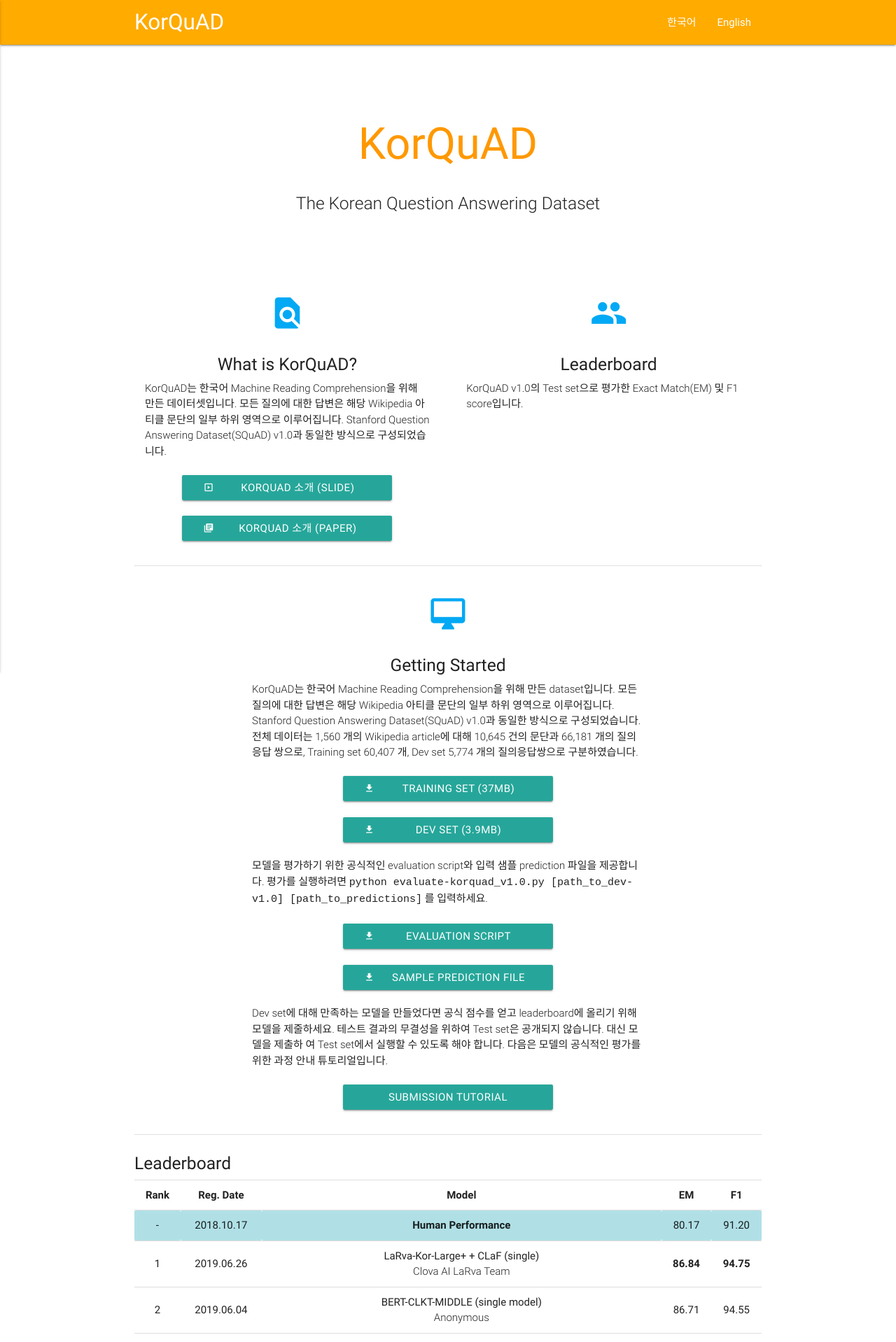
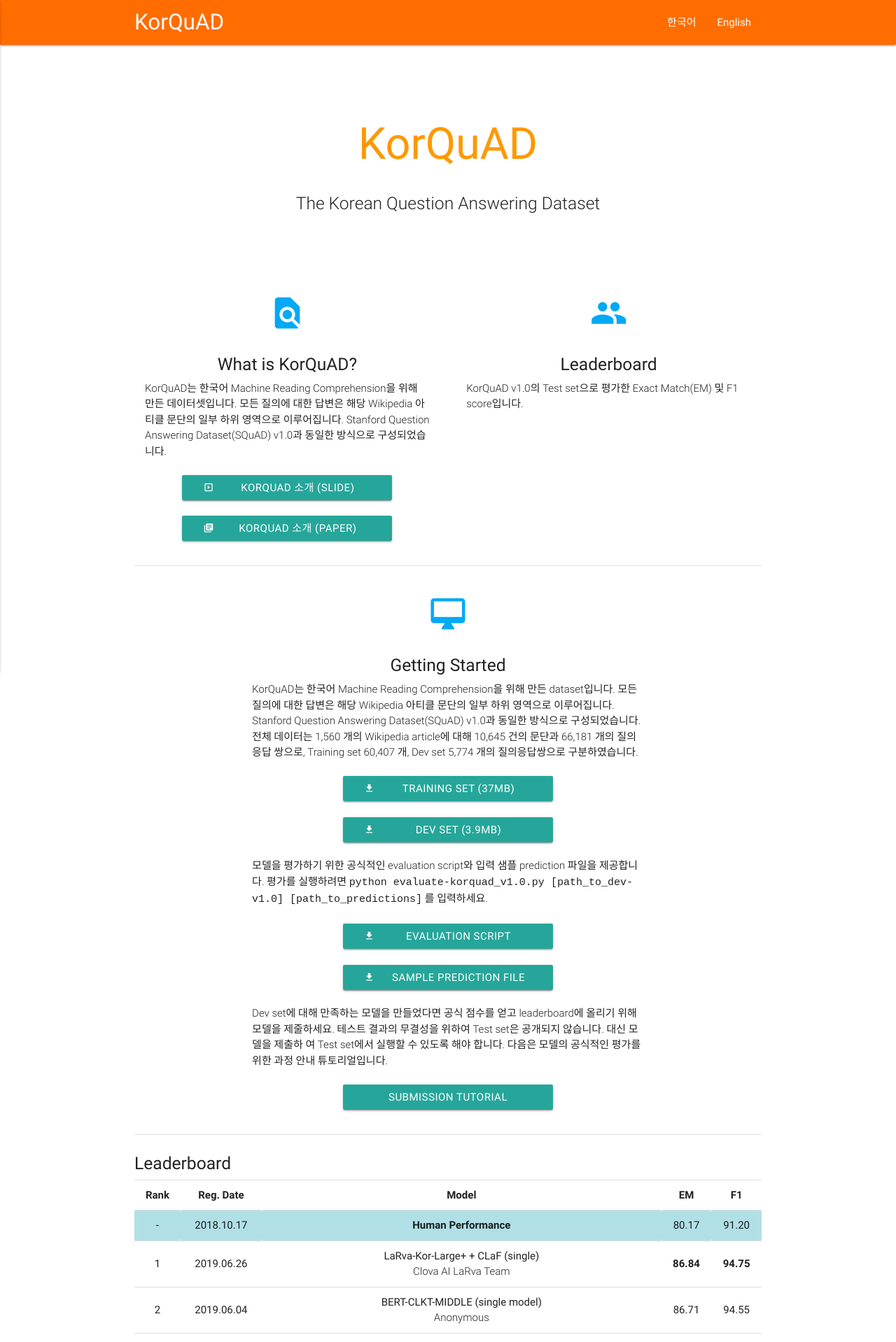
Before and after one commit to korquad/korquad.github.io, a Jekyll site: the page built from index.md, in a window 1280 px wide. Shown: the top 1918 px of the page at 70% size. Built offline with Jekyll 4.4.1, drawn with Linux system fonts in a browser that asks for light colours.

Commit message:
Update header.html

```diff
--- a/_includes/header.html
+++ b/_includes/header.html
@@ -1,4 +1,4 @@
-<nav class="amber accent-4" role="navigation">
+<nav class="orange accent-4" role="navigation">
     <div class="nav-wrapper container"><a id="logo-container" class="brand-logo" href="{{ "/" | relative_url }}">KorQuAD</a>
     {% assign default_paths = site.pages | map: "path" %}
     {% assign page_paths = site.header_pages | default: default_paths %}
```
